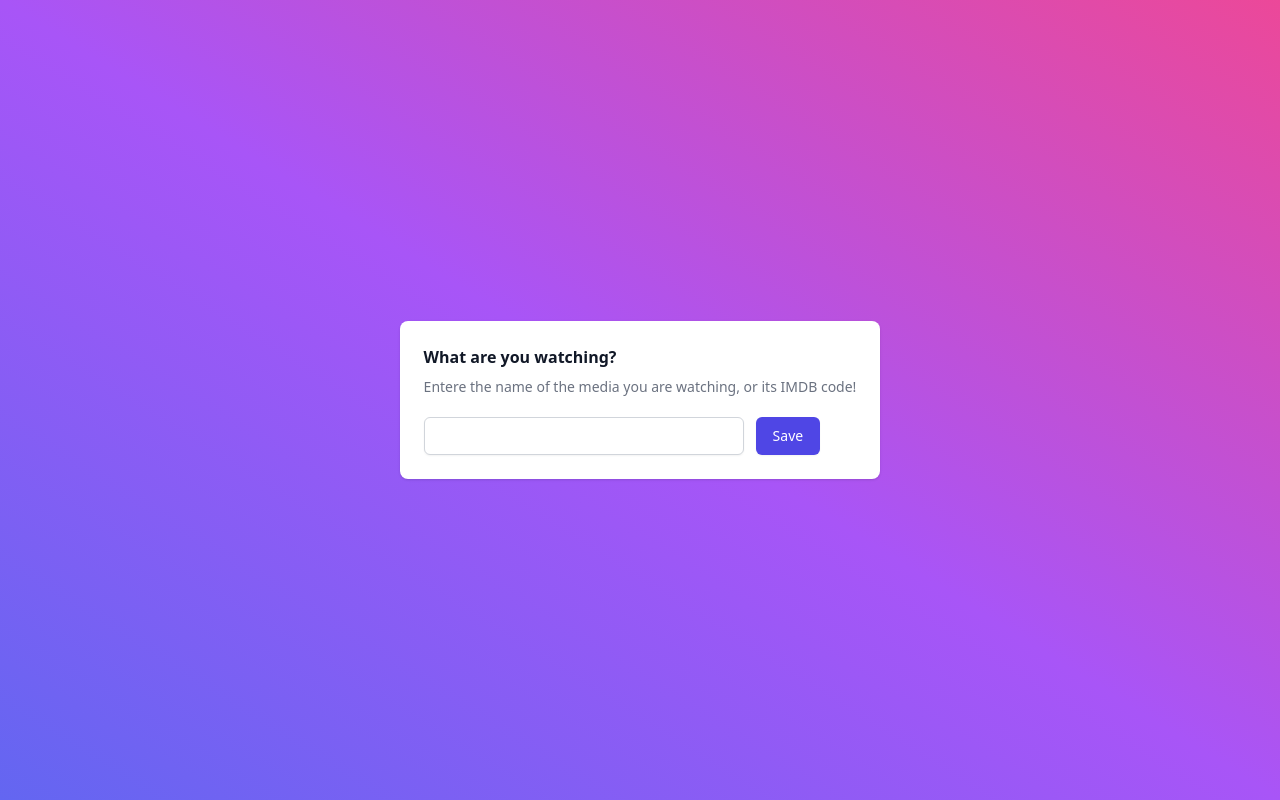
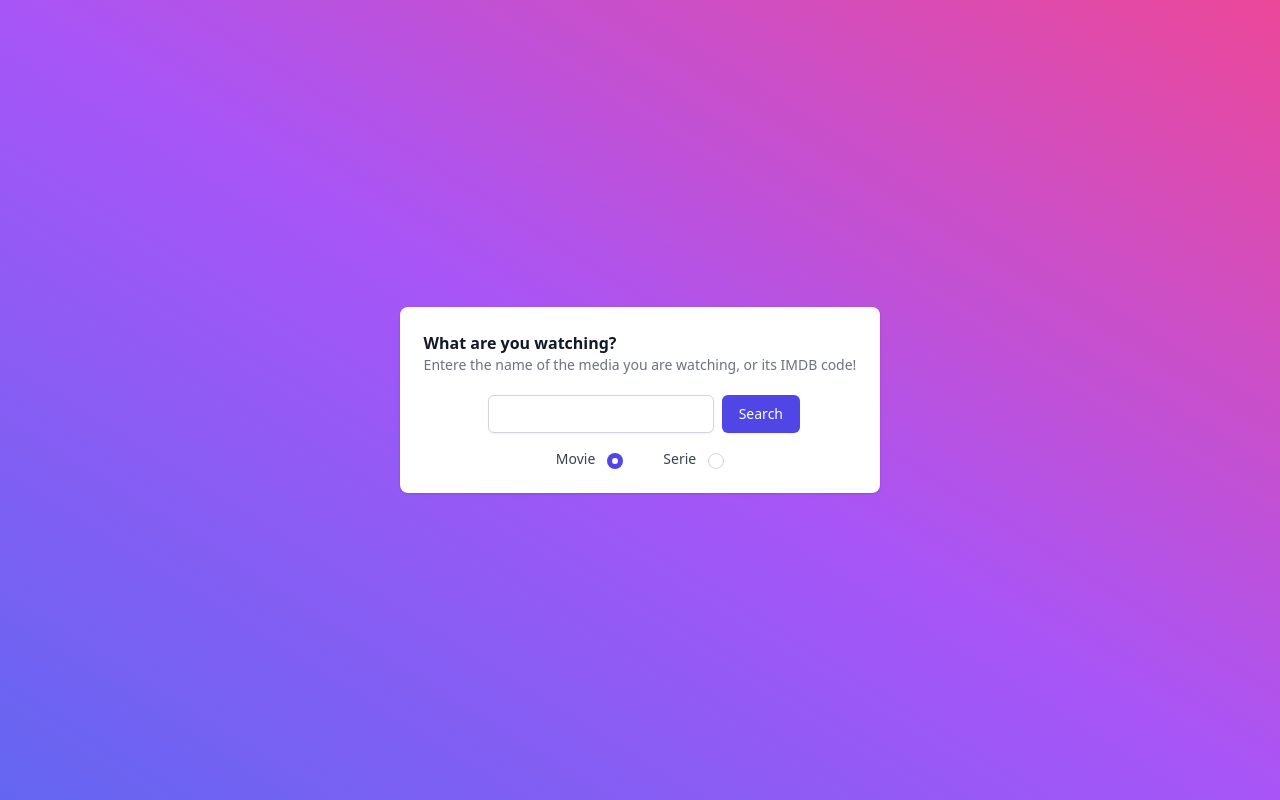
Before and after one commit to LeobardoArguelles/how-old-were-they, a Flask app: page / in a window 1280 px wide. Run offline with Flask 2, Linux system fonts and the light colour scheme; some web fonts are replaced.

Commit message:
Allow to select between movie and serie

```diff
--- a/app/__init__.py
+++ b/app/__init__.py
@@ -25,5 +25,6 @@ def create_app(test_config=None):
     from . import main
     app.register_blueprint(main.bp)
     app.add_url_rule('/', endpoint='index')
+    app.add_url_rule('/search', endpoint='show_data')
 
     return app
--- a/app/main.py
+++ b/app/main.py
@@ -14,11 +14,24 @@ def index():
     """
     if request.method == 'POST':
         media_type = request.form['watching']
-        title = request.form['movie']
-        persons, real_title = searcher.search(title, media_type)
+        title = request.form['media']
+        options = searcher.search_options(title, media_type)
 
-        if persons is None:
-            # No se encontró la película
-            return render_template('notfound.html', title=title)
-        return render_template('result.html', persons=list(persons.values())[:10], title=real_title, is_movie=True if media_type == "movie" else False)
+        # if persons is None:
+        #     # No se encontró la película
+        #     return render_template('notfound.html', title=title)
+        return render_template('options.html', options=options)
+
     return render_template('index.html')
+
+@bp.route('/search', methods=['POST'])
+def show_data():
+    id = request.form["id"]
+    media_kind = request.form["media"]
+    characters, title = searcher.search(id, media_kind)
+
+    persons = []
+    for char_name, person in characters.items():
+        persons.append(person)
+
+    return render_template('result.html', persons=persons[:5], title=title, is_movie=media_kind=="movie")
--- a/app/static/style.css
+++ b/app/static/style.css
@@ -732,6 +732,42 @@ select {
   margin-top: 0.75rem;
 }
 
+.mt-4 {
+  margin-top: 1rem;
+}
+
+.ml-3 {
+  margin-left: 0.75rem;
+}
+
+.mt-1 {
+  margin-top: 0.25rem;
+}
+
+.-mr-1 {
+  margin-right: -0.25rem;
+}
+
+.mt-8 {
+  margin-top: 2rem;
+}
+
+.ml-6 {
+  margin-left: 1.5rem;
+}
+
+.ml-4 {
+  margin-left: 1rem;
+}
+
+.ml-2 {
+  margin-left: 0.5rem;
+}
+
+.mt-16 {
+  margin-top: 4rem;
+}
+
 .block {
   display: block;
 }
@@ -742,6 +778,10 @@ select {
 
 .inline-flex {
   display: inline-flex;
+}
+
+.hidden {
+  display: none;
 }
 
 .h-max {
@@ -762,6 +802,18 @@ select {
   height: 100%;
 }
 
+.h-4 {
+  height: 1rem;
+}
+
+.h-5 {
+  height: 1.25rem;
+}
+
+.h-6 {
+  height: 1.5rem;
+}
+
 .w-full {
   width: 100%;
 }
@@ -778,6 +830,18 @@ select {
 
 .w-screen {
   width: 100vw;
+}
+
+.w-4 {
+  width: 1rem;
+}
+
+.w-5 {
+  width: 1.25rem;
+}
+
+.w-6 {
+  width: 1.5rem;
 }
 
 .max-w-xl {
@@ -812,8 +876,16 @@ select {
   place-items: center;
 }
 
+.items-end {
+  align-items: flex-end;
+}
+
 .items-center {
   align-items: center;
+}
+
+.justify-end {
+  justify-content: flex-end;
 }
 
 .justify-center {
@@ -851,6 +923,28 @@ select {
   --tw-space-x-reverse: 0;
   margin-right: calc(1rem * var(--tw-space-x-reverse));
   margin-left: calc(1rem * calc(1 - var(--tw-space-x-reverse)));
+}
+
+.space-y-4 > :not([hidden]) ~ :not([hidden]) {
+  --tw-space-y-reverse: 0;
+  margin-top: calc(1rem * calc(1 - var(--tw-space-y-reverse)));
+  margin-bottom: calc(1rem * var(--tw-space-y-reverse));
+}
+
+.space-y-2 > :not([hidden]) ~ :not([hidden]) {
+  --tw-space-y-reverse: 0;
+  margin-top: calc(0.5rem * calc(1 - var(--tw-space-y-reverse)));
+  margin-bottom: calc(0.5rem * var(--tw-space-y-reverse));
+}
+
+.space-y-1 > :not([hidden]) ~ :not([hidden]) {
+  --tw-space-y-reverse: 0;
+  margin-top: calc(0.25rem * calc(1 - var(--tw-space-y-reverse)));
+  margin-bottom: calc(0.25rem * var(--tw-space-y-reverse));
+}
+
+.self-end {
+  align-self: flex-end;
 }
 
 .rounded-md {
@@ -949,6 +1043,11 @@ select {
   padding-bottom: 1.5rem;
 }
 
+.py-4 {
+  padding-top: 1rem;
+  padding-bottom: 1rem;
+}
+
 .pl-2 {
   padding-left: 0.5rem;
 }
@@ -1035,6 +1134,11 @@ select {
   color: rgb(220 38 38 / var(--tw-text-opacity));
 }
 
+.text-indigo-600 {
+  --tw-text-opacity: 1;
+  color: rgb(79 70 229 / var(--tw-text-opacity));
+}
+
 .placeholder-gray-400::-moz-placeholder {
   --tw-placeholder-opacity: 1;
   color: rgb(156 163 175 / var(--tw-placeholder-opacity));
@@ -1078,6 +1182,16 @@ select {
 .hover\:bg-gray-50:hover {
   --tw-bg-opacity: 1;
   background-color: rgb(249 250 251 / var(--tw-bg-opacity));
+}
+
+.hover\:bg-pink-700:hover {
+  --tw-bg-opacity: 1;
+  background-color: rgb(190 24 93 / var(--tw-bg-opacity));
+}
+
+.hover\:bg-pink-500:hover {
+  --tw-bg-opacity: 1;
+  background-color: rgb(236 72 153 / var(--tw-bg-opacity));
 }
 
 .focus\:border-indigo-500:focus {
@@ -1146,8 +1260,38 @@ select {
     max-width: 20rem;
   }
 
+  .sm\:flex-row {
+    flex-direction: row;
+  }
+
+  .sm\:items-end {
+    align-items: flex-end;
+  }
+
   .sm\:items-center {
     align-items: center;
+  }
+
+  .sm\:space-y-0 > :not([hidden]) ~ :not([hidden]) {
+    --tw-space-y-reverse: 0;
+    margin-top: calc(0px * calc(1 - var(--tw-space-y-reverse)));
+    margin-bottom: calc(0px * var(--tw-space-y-reverse));
+  }
+
+  .sm\:space-x-10 > :not([hidden]) ~ :not([hidden]) {
+    --tw-space-x-reverse: 0;
+    margin-right: calc(2.5rem * var(--tw-space-x-reverse));
+    margin-left: calc(2.5rem * calc(1 - var(--tw-space-x-reverse)));
+  }
+
+  .sm\:space-x-2 > :not([hidden]) ~ :not([hidden]) {
+    --tw-space-x-reverse: 0;
+    margin-right: calc(0.5rem * var(--tw-space-x-reverse));
+    margin-left: calc(0.5rem * calc(1 - var(--tw-space-x-reverse)));
+  }
+
+  .sm\:self-end {
+    align-self: flex-end;
   }
 
   .sm\:rounded-lg {
@@ -1170,6 +1314,10 @@ select {
 }
 
 @media (min-width: 768px) {
+  .md\:self-center {
+    align-self: center;
+  }
+
   .md\:px-8 {
     padding-left: 2rem;
     padding-right: 2rem;
--- a/app/templates/base.html
+++ b/app/templates/base.html
@@ -11,7 +11,11 @@
     {% for message in get_flashed_messages() %}
     <div class="flash">{{ message }}</div>
     {% endfor %}
+    <div class="relative">
+      <div class="bg-gradient-to-tr from-indigo-500 via-purple-500 to-pink-500  h-screen w-screen absolute inset-0 -z-10">
     {% block content %}{% endblock %}
+      </div>
+    </div>
     {% block scripts %}{% endblock %}
   </body>
 </html>
--- a/app/templates/index.html
+++ b/app/templates/index.html
@@ -5,29 +5,41 @@ How old were they?
 {% endblock %}
 
 {% block content %}
-<div class="relative">
-  <div class="bg-gradient-to-tr from-indigo-500 via-purple-500 to-pink-500  h-screen w-screen absolute inset-0 -z-10">
 <div class="flex flex-col justify-center h-full mx-auto max-w-7xl px-4 sm:px-6 lg:px-8">
     <div class="mx-auto max-w-3xl">
       <div class="bg-white shadow sm:rounded-lg">
         <div class="px-4 py-5 sm:p-6">
           <h3 class="text-base font-semibold leading-6 text-gray-900">What are you watching?</h3>
-              <div class="mt-2 max-w-xl text-sm text-gray-500">
+          <div class="max-w-xl text-sm text-gray-500">
             <p>Entere the name of the media you are watching, or its IMDB code!</p>
           </div>
-              <form class="mt-5 sm:flex sm:items-center">
-                <div class="w-full sm:max-w-xs">
+          <form class="mt-5 flex flex-col items-center" action="{{ url_for('index') }}" method="POST" id="form-name">
+            <div class="w-full sm:max-w-xs flex flex-col space-y-2 sm:flex-row sm:space-y-0 sm:space-x-2">
               <label for="media" class="sr-only">Email</label>
               <input type="text" name="media" id="media_name" class="block w-full rounded-md border-gray-300 shadow-sm focus:border-indigo-500 focus:ring-indigo-500 sm:text-sm" placeholder="Dune">
+              <button type="submit" class="mt-3 inline-flex w-full items-center justify-center rounded-md border border-transparent bg-indigo-600 px-4 py-2 font-medium text-white shadow-sm hover:bg-indigo-700 focus:outline-none focus:ring-2 focus:ring-indigo-500 focus:ring-offset-2 sm:mt-0 sm:ml-3 sm:w-auto sm:text-sm">Search</button>
             </div>
-                <button type="submit" class="mt-3 inline-flex w-full items-center justify-center rounded-md border border-transparent bg-indigo-600 px-4 py-2 font-medium text-white shadow-sm hover:bg-indigo-700 focus:outline-none focus:ring-2 focus:ring-indigo-500 focus:ring-offset-2 sm:mt-0 sm:ml-3 sm:w-auto sm:text-sm">Save</button>
+
+            <div class="sm:self-end md:self-center">
+              <fieldset class="mt-4">
+                <div class="space-y-4 sm:flex sm:items-center sm:space-y-0 sm:space-x-10">
+                  <div class="flex items-end justify-end">
+                    <label for="movie" class="block text-sm font-medium text-gray-700">Movie</label>
+                    <input id="movie" name="watching" type="radio" value="movie" checked class="ml-3 h-4 w-4 border-gray-300 text-indigo-600 focus:ring-indigo-500">
+                  </div>
+
+                  <div class="flex items-end justify-end">
+                    <label for="serie" class="block text-sm font-medium text-gray-700">Serie</label>
+                    <input id="serie" name="watching" type="radio" value="series" class="ml-3 h-4 w-4 border-gray-300 text-indigo-600 focus:ring-indigo-500">
+                  </div>
+
+                </div>
+              </fieldset>
+            </div>
+
           </form>
         </div>
       </div>
-
-        </div>
-      </div>
-
   </div>
 </div>
 
--- a/app/templates/result.html
+++ b/app/templates/result.html
@@ -13,7 +13,7 @@ How old were they?
       <img width="180px" height="270px" src="{{ person.picture }}" alt="{{ person.name }} photo.">
       <div class="person-data">
         {{ person.name }} <br>
-        Age right now: {{person.age}} <br>
+        Age now: {{person.age}} <br>
         {% if is_movie %}
         Age in movie: {{ person.age_in_movie }}
         {% else %}
```
Also changed, not shown: app/searcher.py (+128 -8 lines), app/templates/options.html (added, +36 -0 lines). Lines whose indentation alone changed are shown as unchanged.
